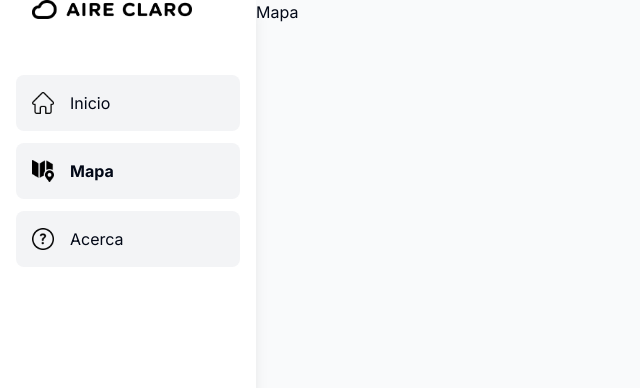
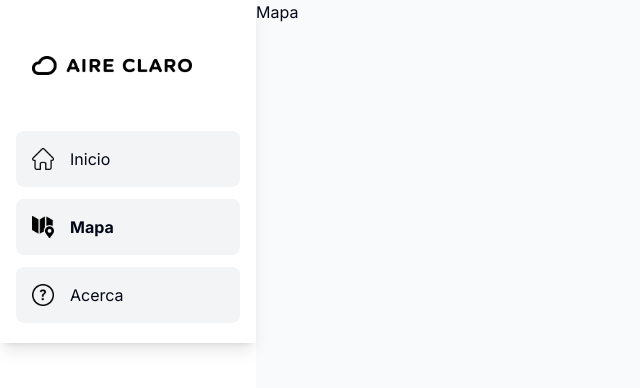
Before and after one commit to edgargutgzz/aireclaro, a Next.js app: page /mapa in a window 1280 px wide. Shown: the top 388 px of the page, without its empty margins (0-640 px from the left). Built offline with nearby package versions, Linux system fonts and the light colour scheme.

Commit message:
refactor: Update layout in RootLayout and Navbar components

```diff
--- a/app/layout.tsx
+++ b/app/layout.tsx
@@ -17,9 +17,17 @@ export default function RootLayout({
 }>) {
   return (
     <html lang="en">
-      <body className={`${inter.className} flex h-screen flex-col lg:flex-row`}>
-        <Navbar />
-        <div className="flex-grow overflow-y-auto bg-gray-50">{children}</div>
+      <body className={inter.className}>
+        <div className="flex h-screen flex-col-reverse lg:flex-row">
+          {/* Navbar */}
+          <div className="w-full lg:w-1/5">
+            <Navbar />
+          </div>
+          {/* Content */}
+          <div className="w-full flex-grow overflow-y-auto bg-gray-50 pb-16 lg:w-4/5 lg:pb-0">
+            {children}
+          </div>
+        </div>
       </body>
     </html>
   );
--- a/components/navbar.tsx
+++ b/components/navbar.tsx
@@ -3,7 +3,7 @@ import Navlinks from "@/components/navlinks";
 
 export default function Navbar() {
   return (
-    <div className="fixed bottom-0 z-10 w-full bg-white shadow-lg lg:relative lg:bottom-auto lg:z-auto lg:h-full lg:w-1/5">
+    <div className="sticky bottom-0 z-10 w-full bg-white shadow-lg lg:relative lg:flex-col lg:pt-14">
       {/* Logo */}
       <div className="hidden lg:block lg:px-8 lg:pb-12">
         <Image
```
